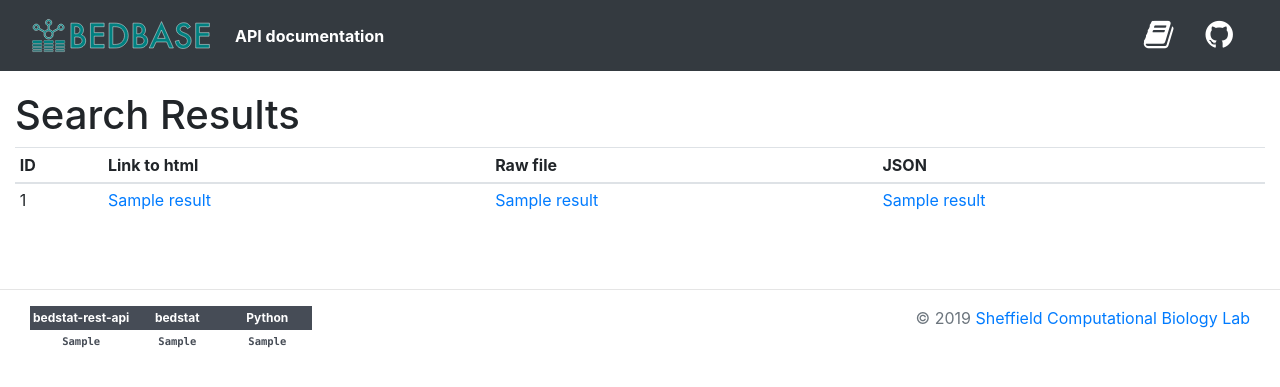
After one commit to databio/bedhost, a FastAPI app: template templates/response_search.html in a window 1280 px wide. The commit adds this page. Shown: the top 387 px of the page. Run offline with FastAPI, Linux system fonts and the light colour scheme; the template is opened without the code that fills it: most values are stand-ins (such as "Sample title", 1, 10 or a date in 2020); some libraries are stand-ins or nearby versions.

Commit message:
Display results of a search on a separate page.

```diff
--- a/main.py
+++ b/main.py
@@ -175,7 +175,7 @@ async def bedstat_search(request:Request, filters:List[str] = Query(None)):
     return bedstat_search_db(filters)
 
 @app.post("/search")
-async def parse_search_query(*, search_text:str = Form(...)):
+async def parse_search_query(request:Request, search_text:str = Form(...)):
 
     # tries to comprehend just one search phrase
     # e.g. "id contains EncodeAwgTfbs"
@@ -200,4 +200,19 @@ async def parse_search_query(*, search_text:str = Form(...)):
             res_filtered.append(res.groups()[0].replace(' ', ''))
     print(res_filtered)
     # here we can call the search function
-    return bedstat_search_db(res_filtered)
+    search_res = bedstat_search_db(res_filtered)
+    print("search_res=", search_res)
+    # prepare to pas on the results to response template
+    bed_url = "http://{}:{}/regionset/?id={}&format=html"
+    bed_gz = "http://{}:{}/regionset/?id={}&format=bed"
+    bed_json = "http://{}:{}/regionset/?id={}&format=json"
+    template_data = []
+    for s in search_res["result"]:
+        bed_id = s["_source"]["id"][0]
+        bed_url = bed_url.format(host_ip,host_port,bed_id)
+        bed_gz = bed_gz.format(host_ip,host_port,bed_id)
+        bed_json = bed_json.format(host_ip,host_port,bed_id)
+        template_data.append((bed_id, bed_url, bed_gz, bed_json))
+    print(template_data)
+    vars = { "request": request, "result" : template_data }
+    return templates.TemplateResponse("response_search.html", dict(vars, **ALL_VERSIONS))
--- a/templates/main.html
+++ b/templates/main.html
@@ -22,7 +22,7 @@
         <div class="col-4">
         </div>
         <div class="col-4">
-          We currently have <b>{{ num_files }}</b> bed files stored and processed.
+          <p class="lead">We currently have <i>{{ num_files }}</i> bed files stored and processed.</p>
         </div>
         <div class="col-4">
         </div>
--- /dev/null
+++ b/templates/response_search.html
@@ -0,0 +1,48 @@
+{% extends "base.html" %}
+{% block title %}Main page{% endblock %}
+{% block head %}
+    {{ super() }}
+    <script>
+        $(document).ready(function(){
+          $('[data-toggle="tooltip"]').tooltip();
+        });
+    </script>
+{% endblock %}
+{% block content %}
+{% macro safe_show_asset_attr(x) %}
+    {% if x is none or not x|length %}
+        NA
+    {% else %}
+        {{ x }}
+    {% endif %}
+{% endmacro %}
+
+<div class="container">
+
+  <h1>Search Results</h1>
+
+  <div>
+    <table class="table table-hover table-sm">
+      <thead>
+        <tr>
+          <th>ID</th>
+          <th>Link to html</th>
+          <th>Raw file</th>
+          <th>JSON</th>
+        </tr>
+      </thead>
+      <tbody id="retTable">
+      {% for r in result %}
+      <tr>
+        <td>{{ r[0] }}</td>
+        <td><a href="{{ r[1] }}">{{ r[1] }}</a></td>
+        <td><a href="{{ r[2] }}">{{ r[2] }}</a></td>
+        <td><a href="{{ r[3] }}">{{ r[3] }}</a></td>
+      </tr>
+      {% endfor %}
+      </tbody>
+    </table>
+  </div>
+
+</div>
+{% endblock %}
```
